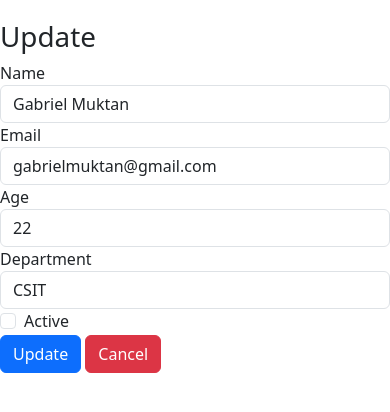
After one commit to depakmagr/DjangoProject, a Django app: page /update/2 in a window 390 px wide. The commit adds this page. Shown: the top 412 px of the page. Run offline with Django 4.2, Linux system fonts and the light colour scheme; data comes from the database, SQL or seed files in the repository; both versions use the stored data as it was after the commit.

Commit message:
Resolve the problem

```diff
--- a/crud/models.py
+++ b/crud/models.py
@@ -11,3 +11,11 @@ class Person(models.Model):
 
     def __str__(self):
         return self.name
+
+
+class FileStorage(models.Model):
+    file = models.FileField()
+    name = models.CharField(max_length=100)
+
+    def __str__(self):
+        return self.name
--- a/crud/urls.py
+++ b/crud/urls.py
@@ -3,5 +3,9 @@ from .views import *    # relative import.
 
 
 urlpatterns = [
-    path("", home, name=home),
+    path("create/", create, name="create"),
+    path("file-test/", file_test, name="file_test"),
+    path("update/<int:id>", update, name="update"),
+    path("delete/<int:id>", delete, name="delete"),
+    path("", home, name='home'),
 ]
--- a/crud/views.py
+++ b/crud/views.py
@@ -1,4 +1,4 @@
-from django.shortcuts import render
+from django.shortcuts import render, redirect
 from .models import *
 
 
@@ -6,3 +6,61 @@ from .models import *
 def home(request):
     context = {"persons": Person.objects.all()}
     return render(request, template_name="crud/person.html", context=context)
+
+
+def create(request):
+    if request.method == "POST":
+        name = request.POST.get("name")
+        email = request.POST.get("email")
+        age = request.POST.get("age")
+        department = request.POST.get("department")
+        status = True if request.POST.get("status") else False
+        person = Person.objects.create(name=name, email=email, age=age, department=department, is_active=status)
+        return redirect('home')
+    context = {"title": "Add Person"}
+    return render(request, template_name="crud/create.html", context=context)
+
+
+def update(request, id):
+    try:
+        person = Person.objects.get(id=id)
+    except Person.DoesNotExist:
+        return redirect('home')
+
+    if request.method == "POST":
+        name = request.POST.get("name")
+        email = request.POST.get("email")
+        age = request.POST.get("age")
+        department = request.POST.get("department")
+        status = True if request.POST.get("status") else False
+        Person.objects.filter(id=id).update(name=name, email=email, age=age, department=department, is_active=status)
+        return redirect('home')
+
+    checked = "checked" if Person.is_active else ""
+
+    context = {"title": "Update", "person": person, "checked": checked}
+    return render(request, template_name="crud/update_person.html", context=context)
+
+
+def delete(request, id):
+    try:
+        person = Person.objects.get(id=id)
+    except Person.DoesNotExits:
+        return redirect("home")
+
+    if request.method == "POST":
+        Person.objects.filter(id=id).delete()
+        return redirect("home")
+
+    context = {"title": "Delete Person", "person": person }
+    return render(request, template_name="crud/delete_person.html", context=context)
+
+
+def file_test(request):
+    if request.method == 'POST':
+        file = request.FILES.get("uploaded_file")
+        FileStorage.objects.create(file=file, name=file.name)
+        return redirect('file_test')
+
+    context =  {"infos": FileStorage.objects.all()}
+    return render(request, template_name="crud/file_test.html", context=context)
--- a/practice_project/settings.py
+++ b/practice_project/settings.py
@@ -9,7 +9,7 @@ https://docs.djangoproject.com/en/4.1/topics/settings/
 For the full list of settings and their values, see
 https://docs.djangoproject.com/en/4.1/ref/settings/
 """
-
+import os
 from pathlib import Path
 
 # Build paths inside the project like this: BASE_DIR / 'subdir'.
@@ -120,6 +120,9 @@ USE_TZ = True
 STATIC_URL = 'static/'
 STATICFILES_DIRS = [BASE_DIR / 'static']
 
+MEDIA_URL = "/media/"
+MEDIA_ROOT = os.path.join(BASE_DIR, 'media')
+
 # Default primary key field type
 # https://docs.djangoproject.com/en/4.1/ref/settings/#default-auto-field
 
--- a/practice_project/urls.py
+++ b/practice_project/urls.py
@@ -15,8 +15,14 @@ Including another URLconf
 """
 from django.contrib import admin
 from django.urls import path, include
+from django.conf import settings
+from django.conf.urls.static import static
 
 urlpatterns = [
     path('admin/', admin.site.urls),
-    path("", include('crud.urls'))
+    path("", include('crud.urls')),
 ]
+
+
+if settings.DEBUG:
+    urlpatterns += static(settings.MEDIA_URL, document_root=settings.MEDIA_ROOT)
--- /dev/null
+++ b/templates/crud/update_person.html
@@ -0,0 +1,36 @@
+{% extends 'crud/base.html' %}
+
+{% block content %}
+  <h1>{{ title }}</h1>
+  <form method="POST" action="{% url 'update' person.id %}">
+    {% csrf_token %}
+    <div class="row">
+      <div class="form-group col-md-6">
+        <label for="inputEmail4">Name</label>
+        <input type="text" class="form-control" id="inputEmail5" placeholder="Name" name="name" required value="{{ person.name }}">
+      </div>
+        <div class="form-group col-md-6">
+        <label for="inputEmail4">Email</label>
+        <input type="email" class="form-control" id="inputEmail4" placeholder="Email" name="email" required value="{{ person.email }}">
+      </div>
+      <div class="form-group col-md-6">
+        <label for="inputEmail4">Age</label>
+        <input type="number" class="form-control" id="inputEmail3" placeholder="Age" name="age" required value="{{ person.age }}">
+      </div>
+      <div class="form-group col-md-6">
+        <label for="inputEmail4">Department</label>
+        <input type="text" class="form-control" id="inputEmail2" placeholder="Department" name="department" required value="{{ person.department }}">
+      </div>
+    </div>
+    <div class="form-group col-md-6">
+      <div class="form-check">
+        <input class="form-check-input" type="checkbox" id="gridCheck" name="status" value="{{ checked }}">
+        <label class="form-check-label" for="gridCheck">
+          Active
+        </label>
+      </div>
+    </div>
+    <button type="submit" class="btn btn-primary">Update</button>
+      <a href="{% url 'home' %}" class="btn btn-danger">Cancel</a>
+  </form>
+{% endblock %}
```
Also changed, not shown: templates/crud/create.html (added, +35 -0 lines), templates/crud/delete_person.html (added, +10 -0 lines), templates/crud/file_test.html (added, +17 -0 lines), templates/crud/person.html (+14 -8 lines), crud/migrations/0002_filestorage.py (added), db.sqlite3, media/75371690_219741792351519_849507422631362560_n_1.jpg (added), 1 other file.
